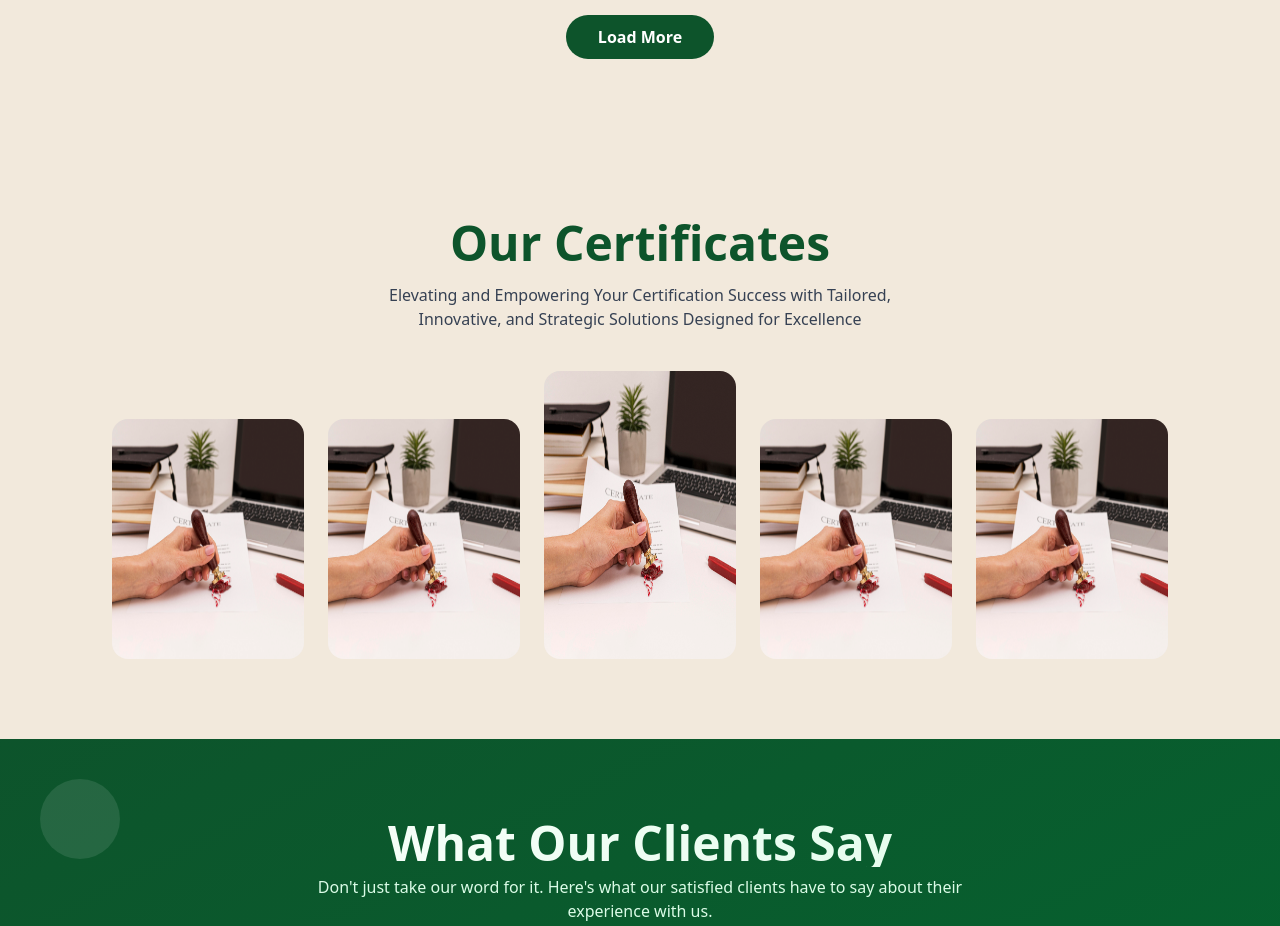
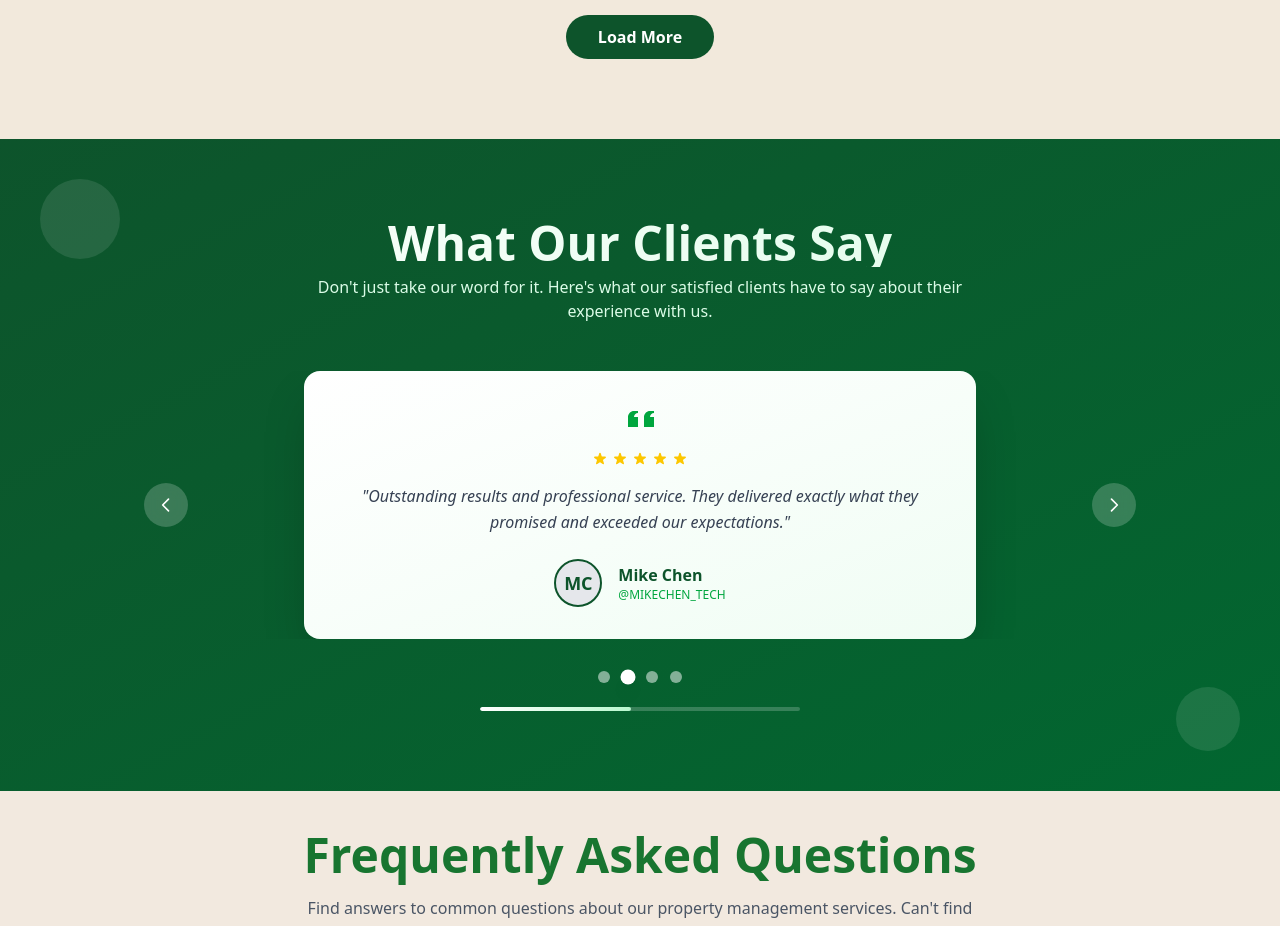
Before and after one commit to riya-jaiswal/Azalea, a React (Vite) app: page / in a window 1280 px wide. Shown: the part 2100-3026 px from the top of the page. Built offline with nearby package versions, Linux system fonts and the light colour scheme.

Commit message:
updated code

```diff
--- a/src/Section/OurCertificate.jsx
+++ b/src/Section/OurCertificate.jsx
@@ -57,19 +57,22 @@ const CertificatesSection = () => {
     }
   ];
 
-  return (
- <section className="bg-[#F2E9DC] px-6 py-20 text-center">
+  return (<>
+
+
+ {/* <section className="bg-[#F2E9DC] px-6 py-20 text-center">
         <h2 className="text-3xl md:text-4xl lg:text-5xl font-bold text-green-900 mb-4">Our Certificates</h2>
         <p className="text-gray-700 mb-10 max-w-xl mx-auto">
           Elevating and Empowering Your Certification Success with Tailored, Innovative, and Strategic Solutions Designed for Excellence
-          {/* Lorem ipsum dolor sit amet, consectetur adipiscing elit, sed do eiusmod tempor incididunt ut labore et dolore magna aliqua. */}
+
         </p>
-        <div className="flex justify-center items-end gap-6">
+        <div className="grid grid-cols-1 justify-center  items-center lg:grid-cols-5 lg:justify-end lg:items-end gap-6">
           {[1, 2, 3, 4, 5].map((_, idx) => (
             <img key={idx} src={Image} className={` rounded-2xl w-48 ${idx === 2 ? 'h-72' : 'h-60'}`}/>
           ))}
         </div>
-      </section>
+      </section> */}
+  </>
   );
 };
 
```
